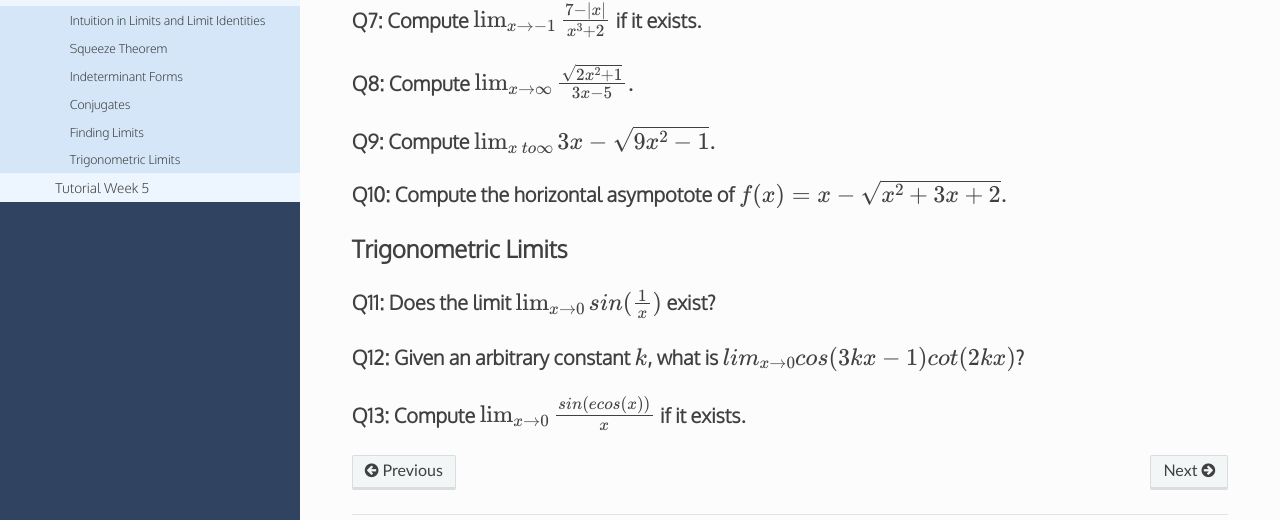
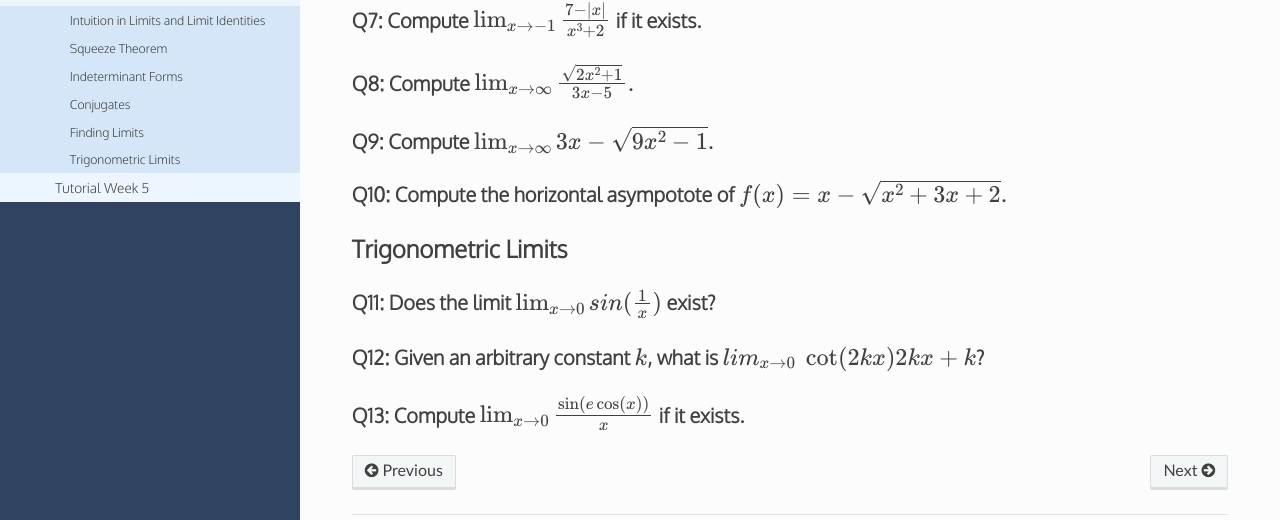
Before and after one commit to hpnrep6/t, a Sphinx documentation site: the page built from source/2022/mata30_fall/tutorial4.rst, in a window 1280 px wide and 900 px high, scrolled down 1487 px. Shown: the part 279-799 px from the top of the window. Built offline with Sphinx 7.4.7 and the Read the Docs theme 2.0.0, drawn with Linux system fonts in a browser that asks for light colours; some of the changed text lies outside the part shown.

Commit message:
Tutorial 4

```diff
--- a/source/2022/mata30_fall/tutorial4.rst
+++ b/source/2022/mata30_fall/tutorial4.rst
@@ -23,8 +23,8 @@
 Relating to the formal definition of a limit
 ~~~~~~~~~~~~~~~~~~~~~~~~~~~~~~~~~~~~~~~~~~~~
 
-Prove why :math:`\lim_{x \to 0} \frac{sin(x)}{x} = 1`.
-~~~~~~~~~~~~~~~~~~~~~~~~~~~~~~~~~~~~~~~~~~~~~~~~~~~~~~
+Prove why :math:`\lim_{x \to 0} \frac{\sin(x)}{x} = 1`.
+~~~~~~~~~~~~~~~~~~~~~~~~~~~~~~~~~~~~~~~~~~~~~~~~~~~~~~~
 
 .. image:: ./images/tutorial4_0.jpg
     :alt: squeeze theorem proof
@@ -36,8 +36,8 @@
 Q1: What is :math:`\lim_{x \to 0}\; xtan^{-1}(\dfrac{1}{x})`?
 ~~~~~~~~~~~~~~~~~~~~~~~~~~~~~~~~~~~~~~~~~~~~~~~~~~~~~~~~~~~~~
 
-Q2: Calculate :math:`lim_{x \to 1} \; \dfrac{3x^2 + sin(x^3)}{4x^2 - 2}`.
-~~~~~~~~~~~~~~~~~~~~~~~~~~~~~~~~~~~~~~~~~~~~~~~~~~~~~~~~~~~~~~~~~~~~~~~~~
+Q2: Calculate :math:`lim_{x \to 1} \; \dfrac{3x^2 + \sin(x^3)}{4x^2 - 2}`.
+~~~~~~~~~~~~~~~~~~~~~~~~~~~~~~~~~~~~~~~~~~~~~~~~~~~~~~~~~~~~~~~~~~~~~~~~~~
 
 Indeterminant Forms
 -------------------
@@ -83,7 +83,7 @@
 Q8: Compute :math:`\lim_{x \to \infty} \frac{\sqrt{2x^2 + 1}}{3x - 5}`.
 ~~~~~~~~~~~~~~~~~~~~~~~~~~~~~~~~~~~~~~~~~~~~~~~~~~~~~~~~~~~~~~~~~~~~~~~
 
-Q9: Compute :math:`\lim_{x \ to \infty} 3x - \sqrt{9x^2 - 1}`.
+Q9: Compute :math:`\lim_{x \to \infty} 3x - \sqrt{9x^2 - 1}`.
 ~~~~~~~~~~~~~~~~~~~~~~~~~~~~~~~~~~~~~~~~~~~~~~~~~~~~~~~~~~~~~~
 
 Q10: Compute the horizontal asympotote of :math:`f(x) = x - \sqrt{x^2 + 3x + 2}`.
@@ -95,8 +95,8 @@
 Q11: Does the limit :math:`\lim_{x \to 0} sin(\frac{1}{x})` exist?
 ~~~~~~~~~~~~~~~~~~~~~~~~~~~~~~~~~~~~~~~~~~~~~~~~~~~~~~~~~~~~~~~~~~
 
-Q12: Given an arbitrary constant :math:`k`, what is :math:`lim_{x \to 0} cos(3kx - 1)cot(2kx)`?
-~~~~~~~~~~~~~~~~~~~~~~~~~~~~~~~~~~~~~~~~~~~~~~~~~~~~~~~~~~~~~~~~~~~~~~~~~~~~~~~~~~~~~~~~~~~~~~~
+Q12: Given an arbitrary constant :math:`k`, what is :math:`lim_{x \to 0}\; \cot(2kx)2kx + k`?
+~~~~~~~~~~~~~~~~~~~~~~~~~~~~~~~~~~~~~~~~~~~~~~~~~~~~~~~~~~~~~~~~~~~~~~~~~~~~~~~~~~~~~~~~~~~~~
 
-Q13: Compute :math:`\lim_{x \to 0} \frac{sin(ecos(x))}{x}` if it exists.
-~~~~~~~~~~~~~~~~~~~~~~~~~~~~~~~~~~~~~~~~~~~~~~~~~~~~~~~~~~~~~~~~~~~~~~~~
+Q13: Compute :math:`\lim_{x \to 0} \frac{\sin(e\cos(x))}{x}` if it exists.
+~~~~~~~~~~~~~~~~~~~~~~~~~~~~~~~~~~~~~~~~~~~~~~~~~~~~~~~~~~~~~~~~~~~~~~~~~~
```
